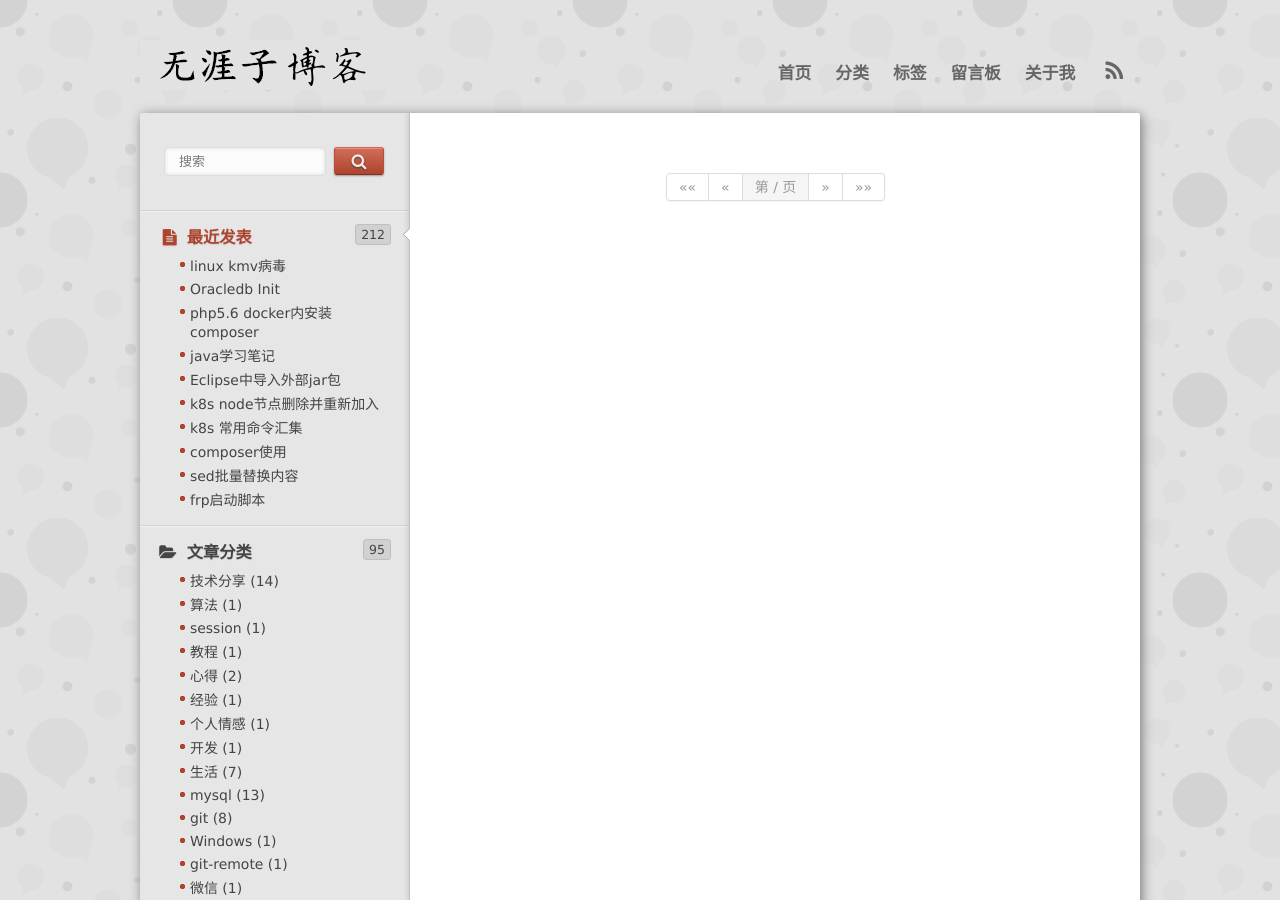
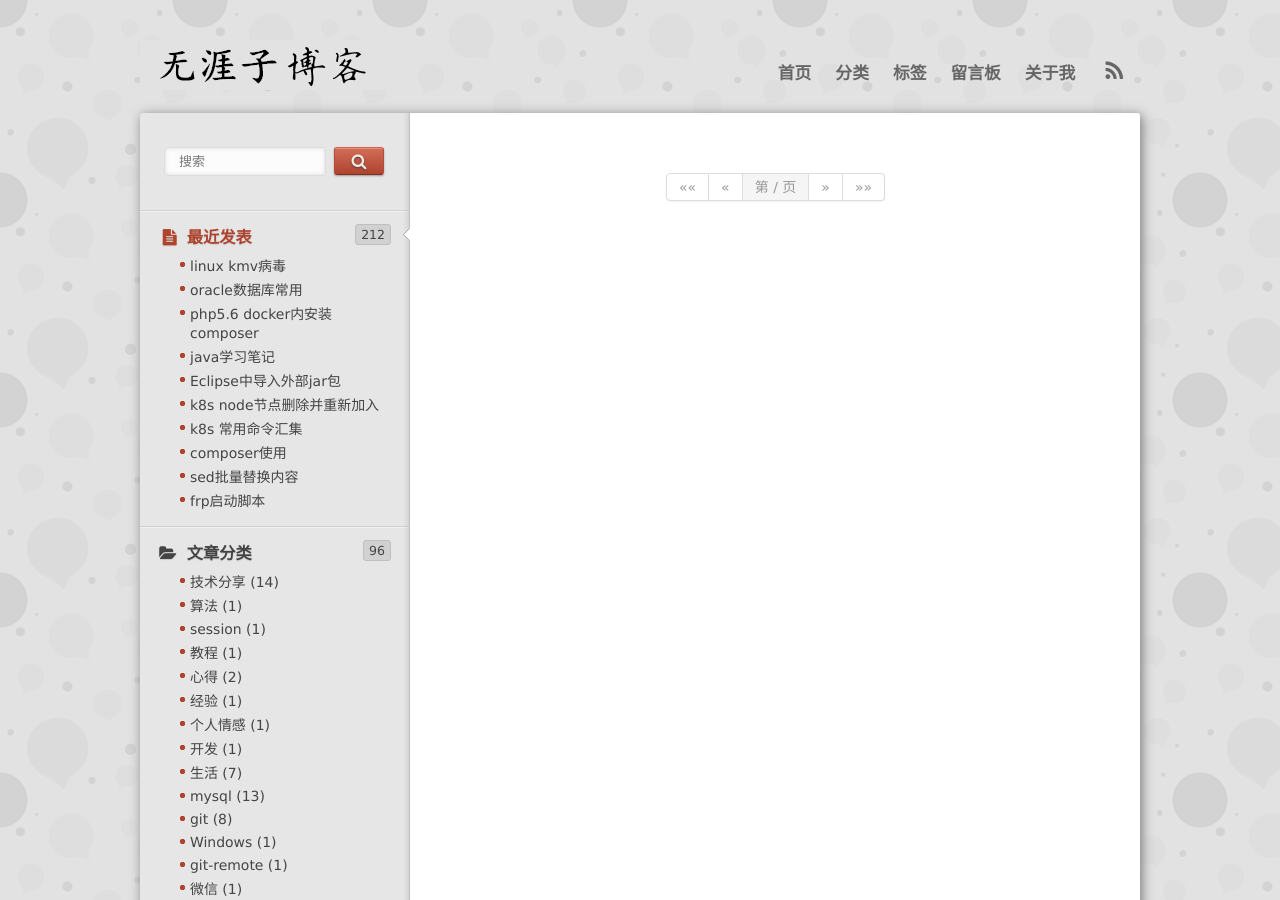
Before and after one commit to alibabayun/alibabayun.github.io, a Jekyll site: the page built from index.html, in a window 1280 px wide and 900 px high. Built offline with Jekyll 4.4.1, drawn with Linux system fonts in a browser that asks for light colours; nearby versions of some CDN libraries; library files that are not in the unit come from our copies; some of the changed text lies outside the part shown.

Commit message:
fix title

```diff
--- a/_posts/2021/2021-10-22-oracledb-init.md
+++ b/_posts/2021/2021-10-22-oracledb-init.md
@@ -1,3 +1,11 @@
+---
+layout: post
+title: "oracle数据库常用"
+keywords: ["composer"]
+description: "oracle数据库常用"
+category: "oracle"
+tags: ["oracle"]
+---
 
 ## 参考资料：
 - https://www.cnblogs.com/mmzs/p/11210625.html
```
